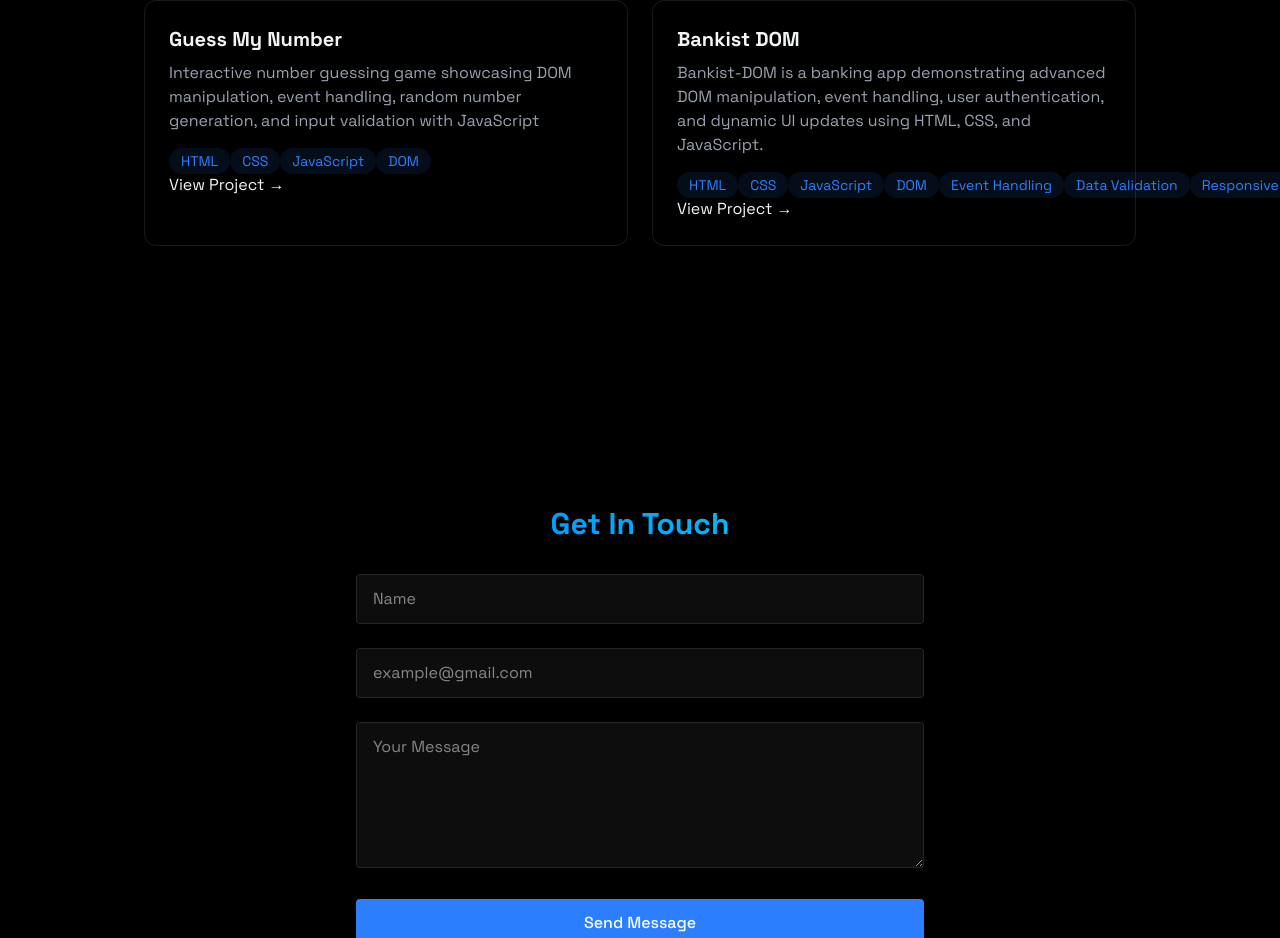
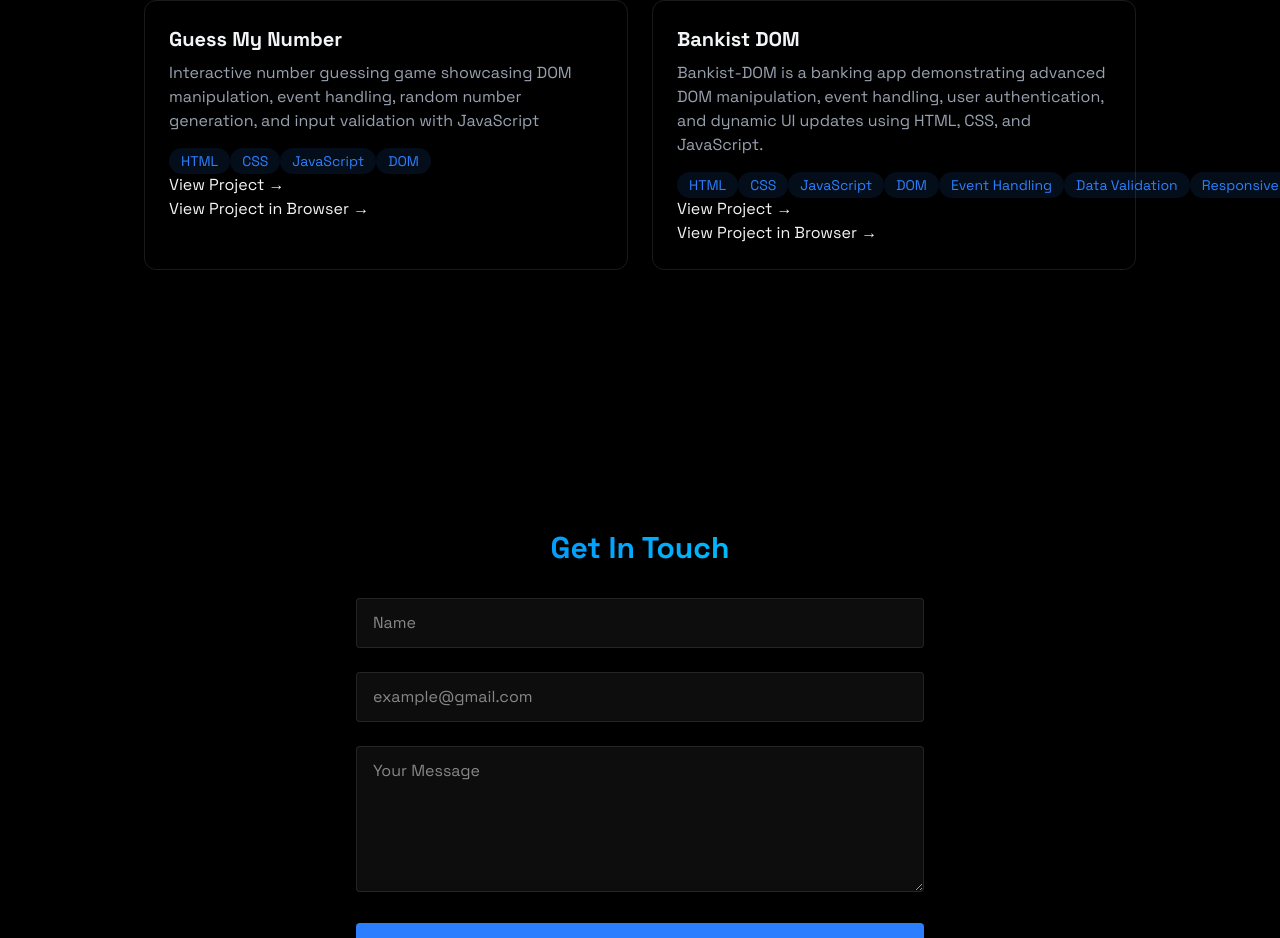
Before and after one commit to DaielCode/Daniel-portfolio, a React (Vite) app: page / in a window 1280 px wide. Shown: the part 2474-3412 px from the top of the page. Built offline with nearby package versions, Linux system fonts and the light colour scheme.

Commit message:
New form

```diff
--- a/src/components/Projects.jsx
+++ b/src/components/Projects.jsx
@@ -210,12 +210,23 @@
               </div>
               <div className="flex justify between items-center">
                 <a
-                  href="https://github.com/"
+                  href="https://github.com/DaielCode/Guess-Number"
                   target="_blank"
                   rel="noopener noreferrer"
                   className="text-blue-4-- hover:text-blue-300 trasition-colors"
                 >
                   View Project →{" "}
+                </a>
+              </div>
+              <div>
+                {" "}
+                <a
+                  href="https://daielcode.github.io/Guess-Number/"
+                  target="_blank"
+                  rel="noopener noreferrer"
+                  className="text-blue-4-- hover:text-blue-300 trasition-colors"
+                >
+                  View Project in Browser →{" "}
                 </a>
               </div>
             </div>
@@ -248,12 +259,23 @@
               </div>
               <div className="flex justify between items-center">
                 <a
-                  href="https://github.com/"
+                  href="https://github.com/DaielCode/BankApp"
                   target="_blank"
                   rel="noopener noreferrer"
                   className="text-blue-4-- hover:text-blue-300 trasition-colors"
                 >
                   View Project →{" "}
+                </a>
+              </div>
+              <div>
+                {" "}
+                <a
+                  href="https://daielcode.github.io/Bankist-DOM/"
+                  target="_blank"
+                  rel="noopener noreferrer"
+                  className="text-blue-4-- hover:text-blue-300 trasition-colors"
+                >
+                  View Project in Browser →{" "}
                 </a>
               </div>
             </div>
```
